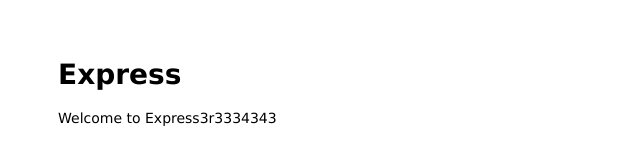
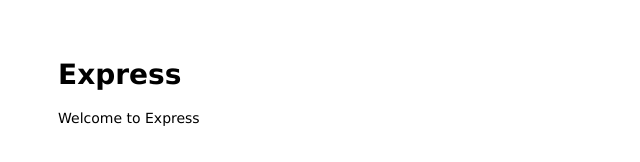
Before and after one commit to gogochi/express3, a website: page public/index.html in a window 1280 px wide. Shown: the full height of the page, 0-640 px from the left. Drawn offline with Linux system fonts and the light colour scheme.

Commit message:
Update welcome message in index.html

```diff
--- a/public/index.html
+++ b/public/index.html
@@ -7,7 +7,7 @@
 
 <body>
   <h1>Express</h1>
-  <p>Welcome to Express3r3334343</p>
+  <p>Welcome to Express</p>
 </body>
 
 </html>
```
